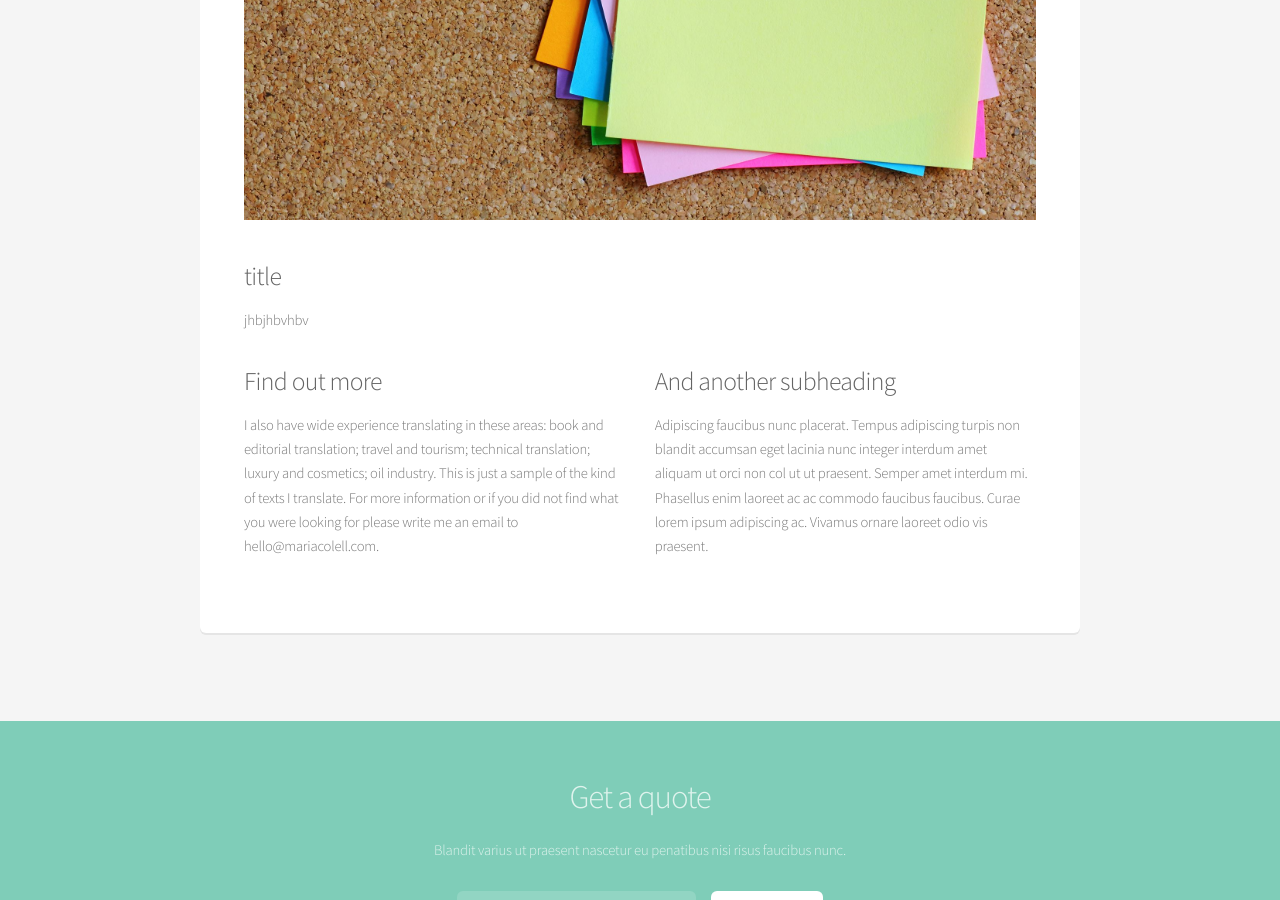
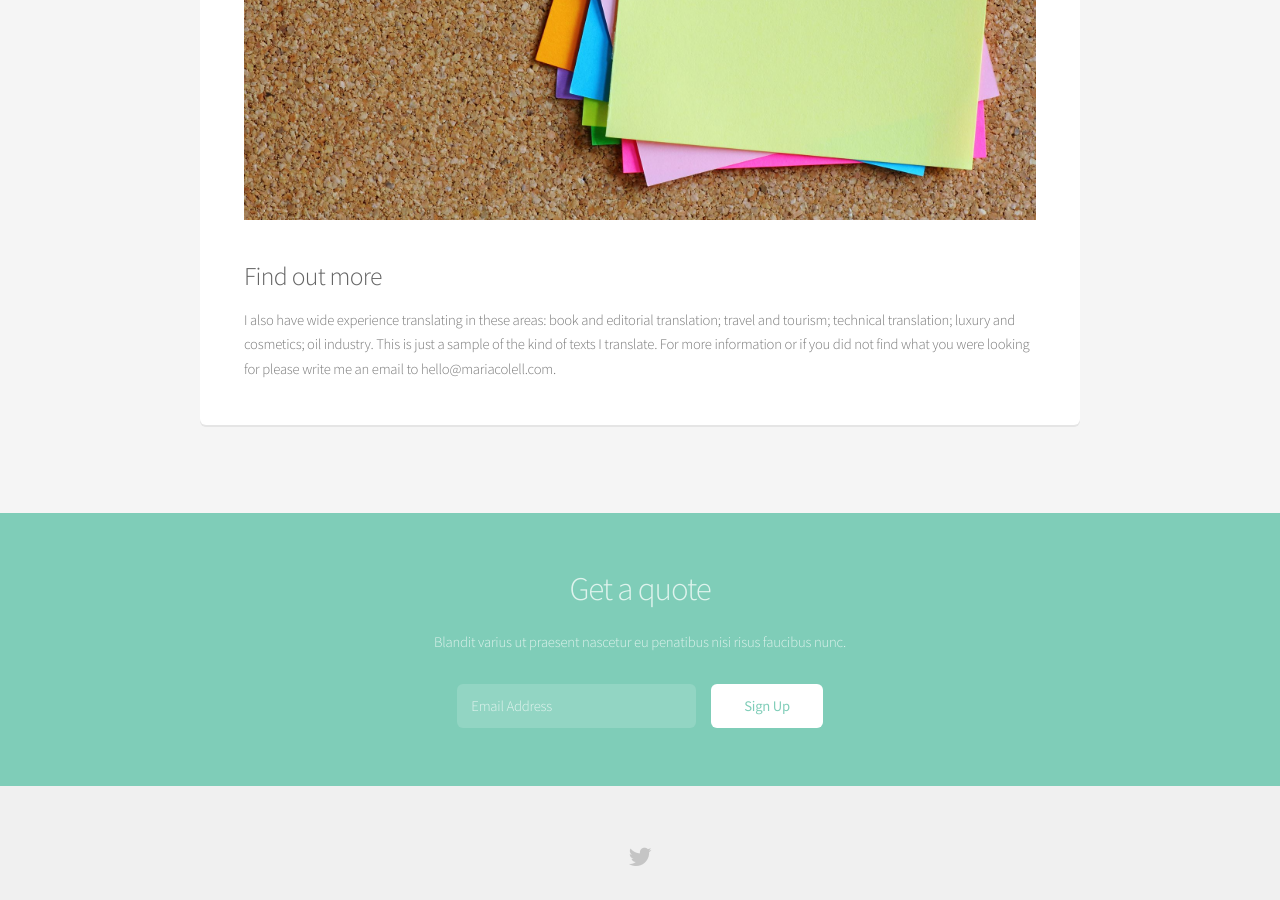
Before and after one commit to mariacolell/mariacolell.github.io, a Jekyll site: the page built from services.md, in a window 1280 px wide and 900 px high, scrolled down 1097 px. Built offline with Jekyll 4.4.1, drawn with Linux system fonts in a browser that asks for light colours; nearby versions of some CDN libraries; library files that are not in the unit come from our copies.

Commit message:
Update services.md

```diff
--- a/services.md
+++ b/services.md
@@ -19,17 +19,6 @@ menu_order: 1
 
 ![A collection of post-it notes](/images/post-its.jpg)
 
-### title
+### Find out more
 
-jhbjhbvhbv
-
-<div class="row">
-  <div class="6u 12u(mobilep)">
-    <h3>Find out more</h3>
-    <p>I also have wide experience translating in these areas: book and editorial translation; travel and tourism; technical translation; luxury and cosmetics; oil industry. This is just a sample of the kind of texts I translate. For more information or if you did not find what you were looking for please write me an email to hello@mariacolell.com.</p>
-  </div>
-  <div class="6u 12u(mobilep)">
-    <h3>And another subheading</h3>
-    <p>Adipiscing faucibus nunc placerat. Tempus adipiscing turpis non blandit accumsan eget lacinia nunc integer interdum amet aliquam ut orci non col ut ut praesent. Semper amet interdum mi. Phasellus enim laoreet ac ac commodo faucibus faucibus. Curae lorem ipsum adipiscing ac. Vivamus ornare laoreet odio vis praesent.</p>
-  </div>
-</div>
+I also have wide experience translating in these areas: book and editorial translation; travel and tourism; technical translation; luxury and cosmetics; oil industry. This is just a sample of the kind of texts I translate. For more information or if you did not find what you were looking for please write me an email to hello@mariacolell.com.
```
